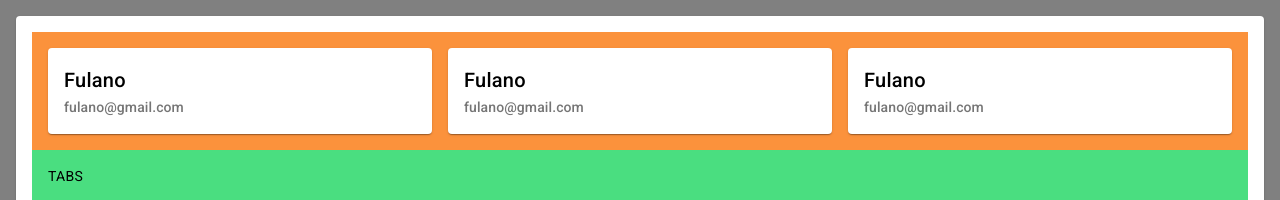
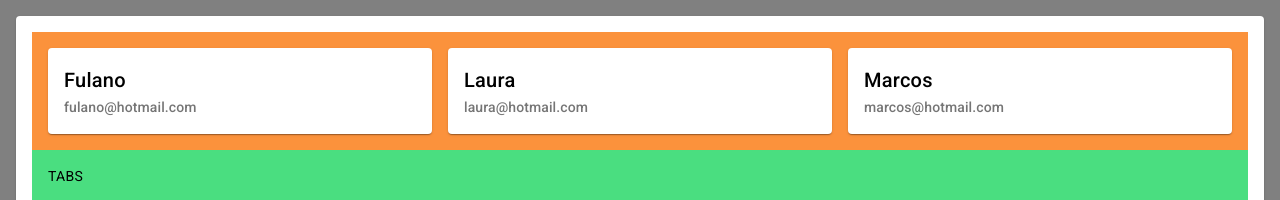
Before and after one commit to JoneilsonLima/angular-user-update-form, an Angular app: page / in a window 1280 px wide. Shown: the top 200 px of the page. Built offline with nearby package versions, Linux system fonts and the light colour scheme; no server answers.

Commit message:
feat: Passagem da Lista de Usuários para o Componente via @Input

```diff
--- a/src/app/app.component.html
+++ b/src/app/app.component.html
@@ -1,7 +1,9 @@
 <div class="p-4 max-w-screen-xl mx-auto">
   <mat-card>
     <mat-card-content>
-      <app-users-list/>
+      <app-users-list
+        [usersList]="usersList"
+      />
       <div class="p-4 bg-green-400">
         TABS
       </div>
--- a/src/app/app.component.ts
+++ b/src/app/app.component.ts
@@ -3,6 +3,8 @@ import { CountriesService } from './services/countries.service';
 import { StatesService } from './services/states.service';
 import { CitiesService } from './services/cities.service';
 import { UsersService } from './services/users.service';
+import { UsersListResponse } from './types/users-list-response';
+import { take } from 'rxjs';
 
 @Component({
   selector: 'app-root',
@@ -10,6 +12,8 @@ import { UsersService } from './services/users.service';
   styleUrl: './app.component.scss'
 })
 export class AppComponent implements OnInit {
+  public usersList: UsersListResponse = [];
+
   constructor(
     private readonly _countriesService: CountriesService,
     private readonly _statesService: StatesService,
@@ -18,9 +22,27 @@ export class AppComponent implements OnInit {
   ) {}
 
   ngOnInit(): void {
-    this._countriesService.getCountries().subscribe((value: any) => console.log(value));
-    this._statesService.getStates('Brazil').subscribe((value: any) => console.log(value));
-    this._citiesService.getCities('Brazil', 'Maranhão').subscribe((value: any) => console.log(value));
-    this._usersService.getUsers().subscribe((value: any) => console.log(value));
+    // this._countriesService.getCountries().subscribe((value: any) => console.log(value));
+
+    // this._statesService.getStates('Brazil').subscribe((value: any) => console.log(value));
+
+    // this._citiesService.getCities('Brazil', 'Maranhão').subscribe((value: any) => console.log(value));
+
+    this.getUsers();
+  }
+
+  getUsers(): void {
+    this._usersService.getUsers()
+    .pipe(
+      take(1)
+    )
+    .subscribe({
+      next: (users: UsersListResponse) => {
+        this.usersList = users;
+      },
+      error: (error) => {
+        console.log(error);
+      }
+    })
   }
 }
--- a/src/app/components/components.module.ts
+++ b/src/app/components/components.module.ts
@@ -2,6 +2,7 @@ import { NgModule } from "@angular/core";
 import { AngularMaterialModule } from "../angular-material/angular-material.module";
 import { PipesModule } from "../pipes/pipes.module";
 import { UsersListComponent } from './users-list/users-list.component';
+import { CommonModule } from "@angular/common";
 
 @NgModule({
   declarations: [
@@ -9,7 +10,8 @@ import { UsersListComponent } from './users-list/users-list.component';
   ],
   imports: [
     AngularMaterialModule,
-    PipesModule
+    PipesModule,
+    CommonModule
   ],
   exports: [
     UsersListComponent
--- a/src/app/components/users-list/users-list.component.html
+++ b/src/app/components/users-list/users-list.component.html
@@ -1,25 +1,13 @@
 <div class="grid sm:grid-cols-3 p-4 gap-4 bg-orange-400">
-  <mat-card class="user-card-hover">
-    <mat-card-header>
-      <mat-card-title>{{ 'Fulano' }}</mat-card-title>
-      <mat-card-subtitle>{{ 'fulano@gmail.com' }}</mat-card-subtitle>
-    </mat-card-header>
-    <mat-card-content></mat-card-content>
-  </mat-card>
 
-  <mat-card class="user-card-hover">
-    <mat-card-header>
-      <mat-card-title>{{ 'Fulano' }}</mat-card-title>
-      <mat-card-subtitle>{{ 'fulano@gmail.com' }}</mat-card-subtitle>
-    </mat-card-header>
-    <mat-card-content></mat-card-content>
-  </mat-card>
+  @for (user of usersList; track $index) {
+    <mat-card class="user-card-hover">
+      <mat-card-header>
+        <mat-card-title>{{ user.name }}</mat-card-title>
+        <mat-card-subtitle>{{ user.email}}</mat-card-subtitle>
+      </mat-card-header>
+      <mat-card-content></mat-card-content>
+    </mat-card>
+  }
 
-  <mat-card class="user-card-hover">
-    <mat-card-header>
-      <mat-card-title>{{ 'Fulano' }}</mat-card-title>
-      <mat-card-subtitle>{{ 'fulano@gmail.com' }}</mat-card-subtitle>
-    </mat-card-header>
-    <mat-card-content></mat-card-content>
-  </mat-card>
 </div>
--- a/src/app/components/users-list/users-list.component.ts
+++ b/src/app/components/users-list/users-list.component.ts
@@ -1,4 +1,5 @@
-import { Component } from '@angular/core';
+import { Component, Input } from '@angular/core';
+import { UsersListResponse } from '../../types/users-list-response';
 
 @Component({
   selector: 'app-users-list',
@@ -6,5 +7,5 @@ import { Component } from '@angular/core';
   styleUrl: './users-list.component.scss'
 })
 export class UsersListComponent {
-
+  @Input({ required: true }) usersList: UsersListResponse = [];
 }
```
